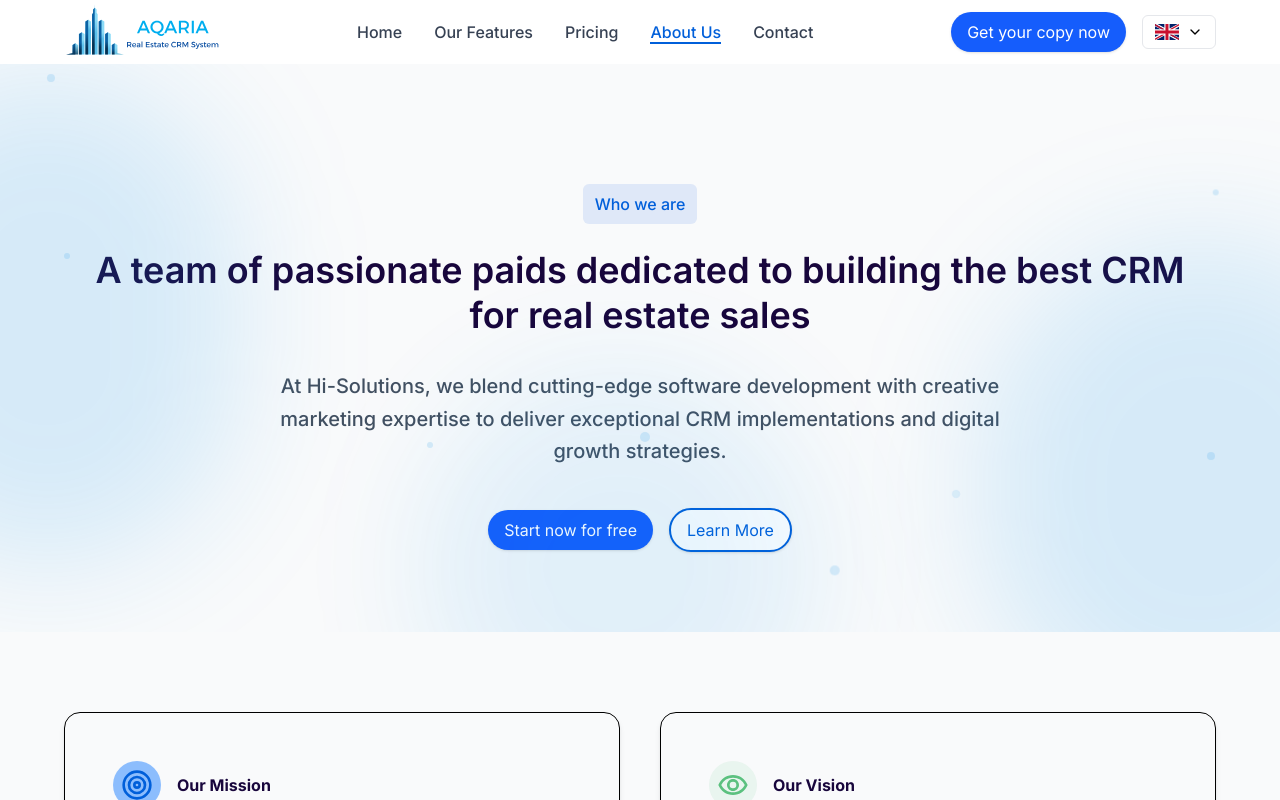
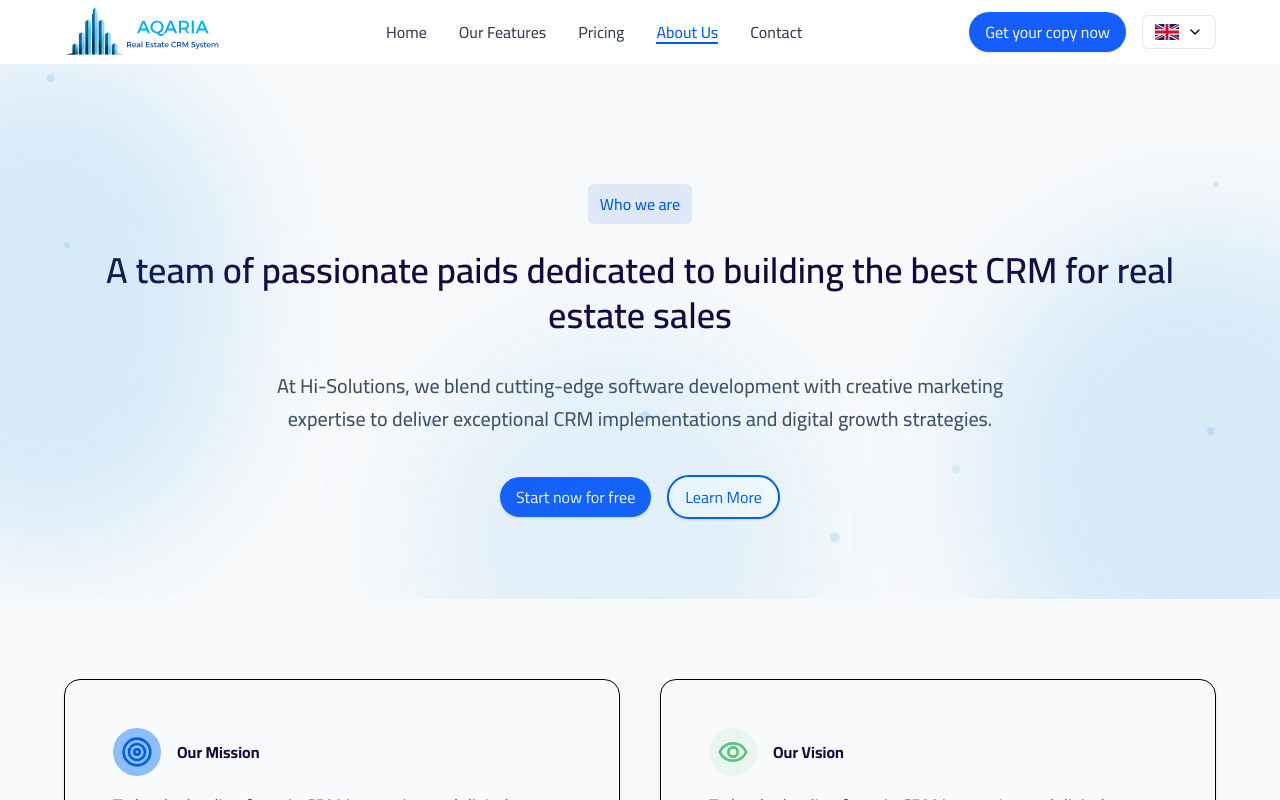
Before and after one commit to hi-solutions/crm-system-hiSolutions, a Next.js app: page /en/about in a window 1280 px wide. Shown: the top 800 px of the page. Built offline with nearby package versions, Linux system fonts and the light colour scheme.

Commit message:
adding font and new images

```diff
--- a/src/app/[lang]/layout.tsx
+++ b/src/app/[lang]/layout.tsx
@@ -1,21 +1,14 @@
 import { isRTL, locales } from "@/middleware";
 import { getDictionary } from "@/lib/dictionary";
 import "./globals.css";
-import { Noto_Sans_Arabic, Inter } from "next/font/google";
+import { Cairo } from "next/font/google";
 import { DictionaryProvider } from "@/hooks/Dickitionary";
 import NavbarWrapper from "@/components/LangSwitcher/Navbar/NavbarWrapper";
 import Footer from "@/components/Footer/Footer";
 
-const notoSansArabic = Noto_Sans_Arabic({
-  subsets: ["arabic"],
-  weight: ["400", "500", "600", "700"],
-  variable: "--font-noto-sans-arabic",
-});
-
-const inter = Inter({
-  subsets: ["latin"],
-  weight: ["400", "500", "600", "700"],
-  variable: "--font-inter",
+const cairo = Cairo({
+  subsets: ["arabic", "latin"],
+  variable: "--font-cairo",
 });
 
 export type Params = Promise<{ lang: "ar" | "en" }>;
@@ -114,11 +107,9 @@ export default async function RootLayout({
     <html
       lang={lang}
       dir={isRTL(lang) ? "rtl" : "ltr"}
-      className={`${notoSansArabic.variable} ${inter.variable}`}
+      className={`${cairo.variable}`}
     >
-      <body
-        className={lang === "ar" ? notoSansArabic.className : inter.className}
-      >
+      <body className={cairo.className}>
         <DictionaryProvider dictionary={dict} language={lang}>
           <NavbarWrapper lang={lang} />
           {children}
--- a/src/app/[lang]/our-features/page.tsx
+++ b/src/app/[lang]/our-features/page.tsx
@@ -75,7 +75,7 @@ export default async function FeaturesPage({ params }: { params: Params }) {
       <FeatureDetailSection
         dict={dict}
         tagText={dict.effective_management_tag}
-        image="/images/details_screen.png"
+        image="/images/new_screens/multi_users_screen.webp"
         title={dict.effective_management_title}
         description={dict.effective_management_description}
         list={affectiveManagementList}
@@ -87,7 +87,7 @@ export default async function FeaturesPage({ params }: { params: Params }) {
       <FeatureDetailSection
         dict={dict}
         tagText={dict.smart_insights_tag}
-        image="/images/smart_insights_section.png"
+        image="/images/new_screens/team_management_screen.webp"
         title={dict.smart_insights_title}
         description={dict.smart_insights_description}
         list={smartInsightsList}
@@ -99,7 +99,7 @@ export default async function FeaturesPage({ params }: { params: Params }) {
       <FeatureDetailSection
         dict={dict}
         tagText={dict.speed_and_efficiency_tag}
-        image="/images/speed_section.png"
+        image="/images/new_screens/eff_management_screen.webp"
         title={dict.speed_and_efficiency_title}
         description={dict.speed_and_efficiency_description}
         list={speedAndEfficiencyList}
```
Also changed, not shown: public/images/new_screens/eff_management_screen.webp (added).
